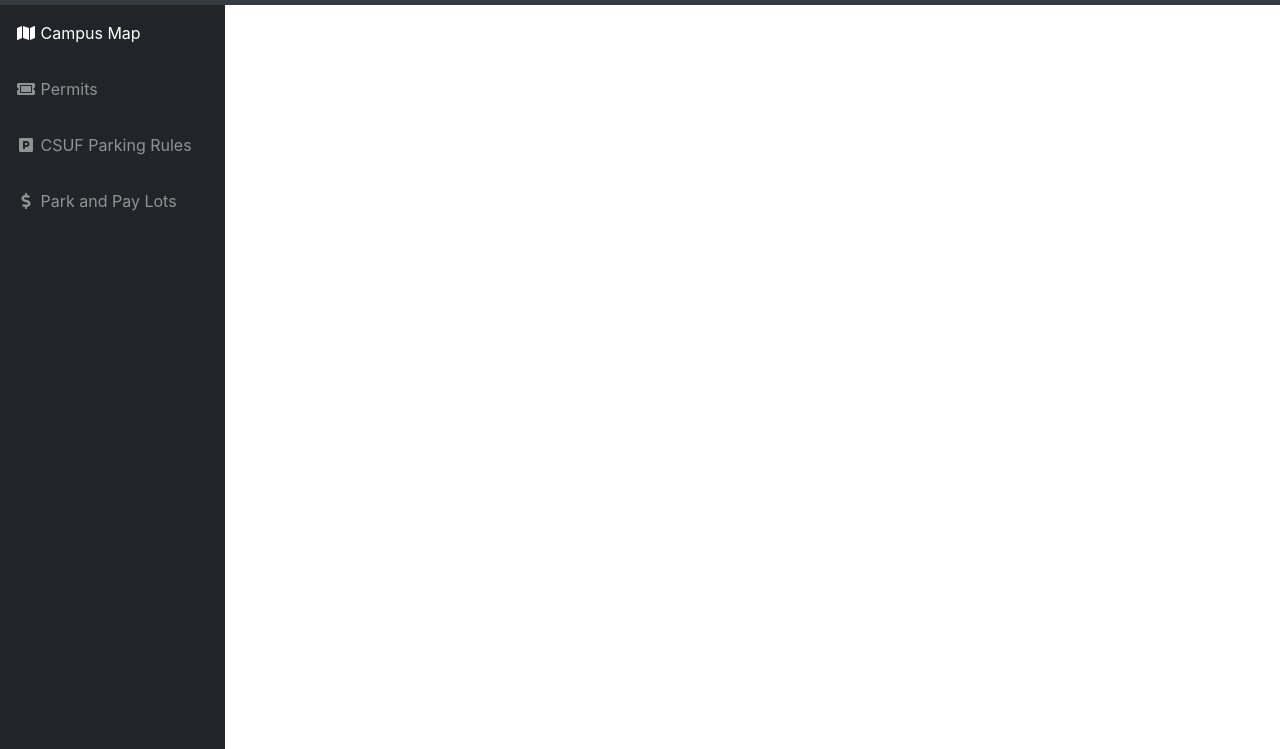
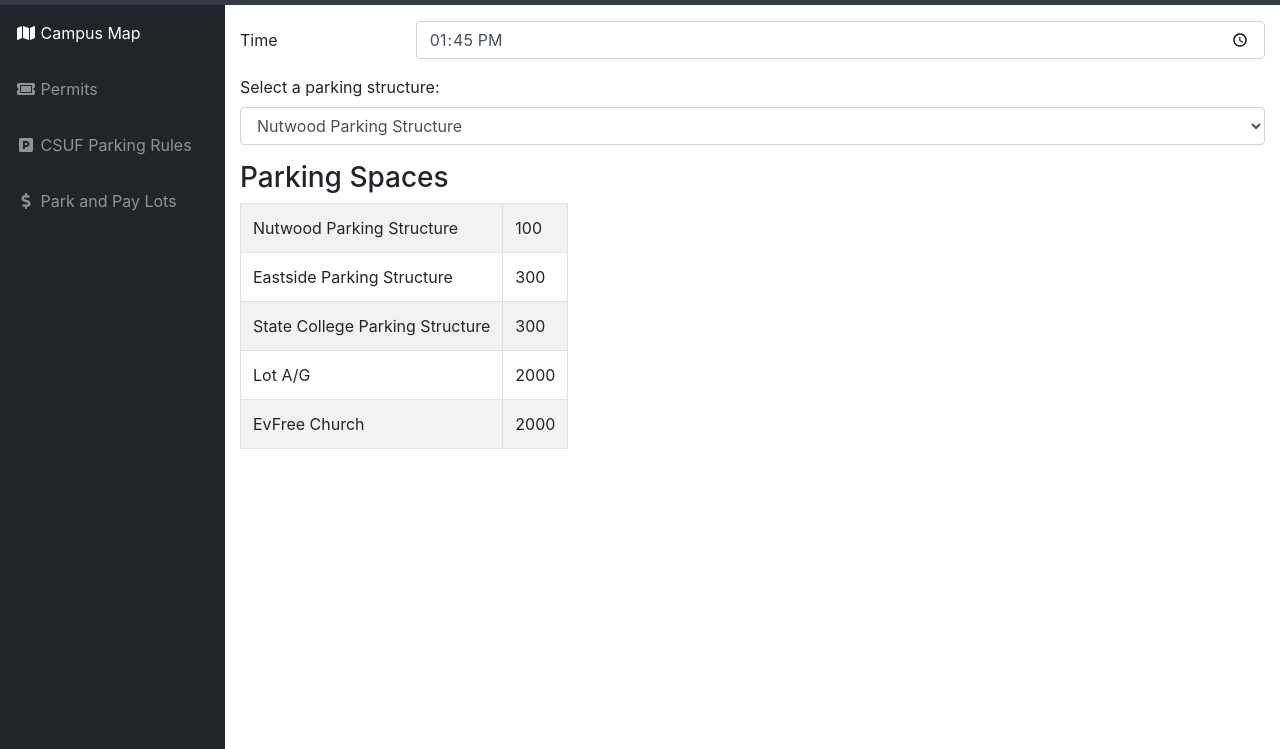
Before and after one commit to ZachMcEachern/parking_planner, a website with bundled scripts: page index.html in a window 1280 px wide. Shown: the part 51-800 px from the top of the page. Built offline with nearby package versions, Linux system fonts and the light colour scheme.

Commit message:
Added features to index.html
Added time form, select form, and parking structure layout to the main page.

```diff
--- a/index.html
+++ b/index.html
@@ -23,6 +23,9 @@
     <!-- Custom styles for this template-->
     <link href="css/sb-admin.css" rel="stylesheet">
 
+    <!-- Dropdown styles -->
+
+
   </head>
 
   <body id="page-top">
@@ -34,6 +37,8 @@
       <button class="btn btn-link btn-sm text-white order-1 order-sm-0" id="sidebarToggle" href="#">
         <i class="fas fa-bars"></i>
       </button>
+
+
 
       <!-- Navbar Search -->
 
@@ -132,6 +137,55 @@
       <div id="content-wrapper">
 
         <div class="container-fluid">
+
+          <div class="form-group row">
+  <label for="example-time-input" class="col-2 col-form-label">Time</label>
+  <div class="col-10">
+    <input class="form-control" type="time" value="13:45:00" id="example-time-input">
+  </div>
+</div>
+
+          <form>
+            <div class="form-group">
+              <label for="exampleFormControlSelect1">Select a parking structure:</label>
+              <select class="form-control" id="exampleFormControlSelect1">
+                <option>Nutwood Parking Structure</option>
+                <option>State College Structure</option>
+                <option>Eastside Structure</option>
+                <option>Lot A & G</option>
+                <option>EvFree Church</option>
+              </select>
+            </div>
+          </form>
+
+          <div class="parking-spaces">
+        	<h3> Parking Spaces </h3>
+	        	<table class="table table-striped table-bordered" style="width: auto;">
+				  <tbody>
+				    <tr>
+				      <td>Nutwood Parking Structure</td>
+				      <td>100</td>
+				    </tr>
+				    <tr>
+				      <td>Eastside Parking Structure</td>
+				      <td>300</td>
+				    </tr>
+				    <tr>
+				      <td>State College Parking Structure</td>
+				      <td>300</td>
+				    </tr>
+				    <tr>
+				      <td>Lot A/G</td>
+				      <td>2000</td>
+				    </tr>
+            <tr>
+				      <td>EvFree Church</td>
+				      <td>2000</td>
+				    </tr>
+
+				  </tbody>
+				</table>
+			</div>
 
           <!-- Breadcrumbs
           <ol class="breadcrumb">
```
